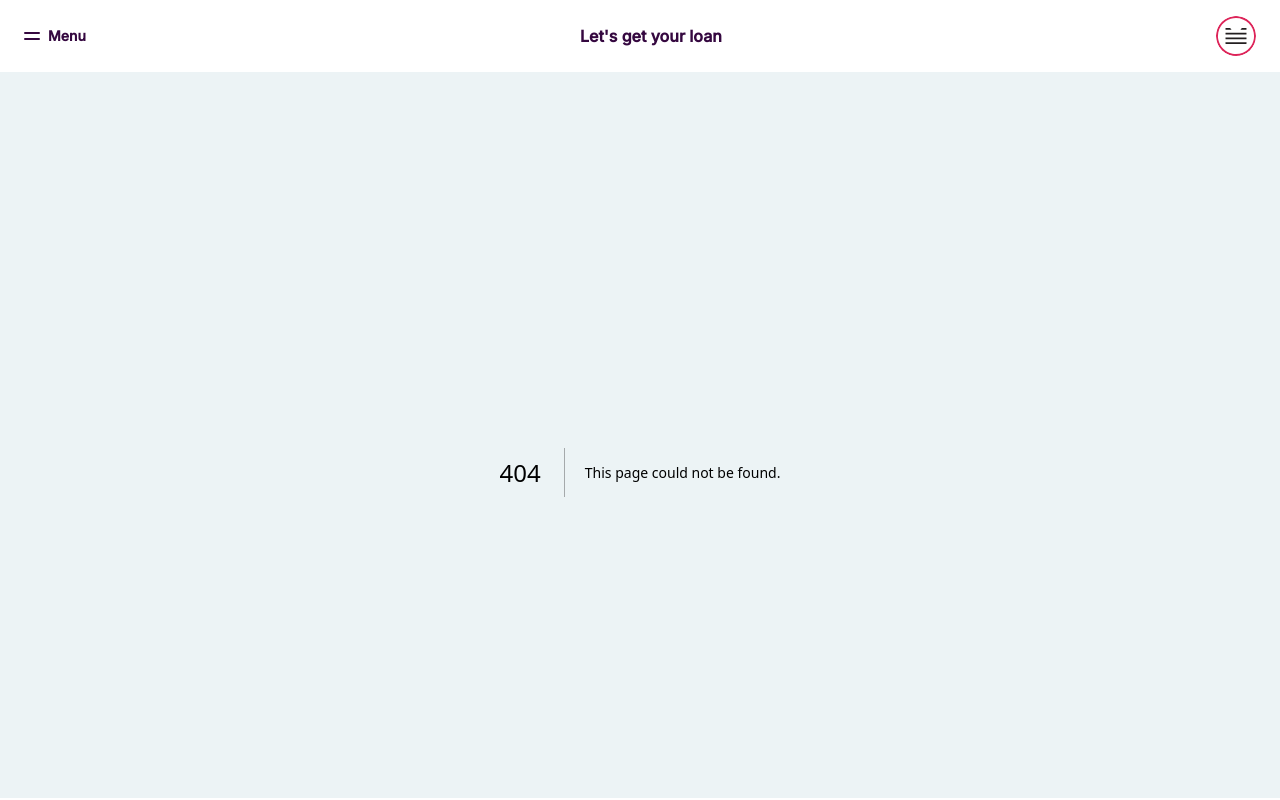
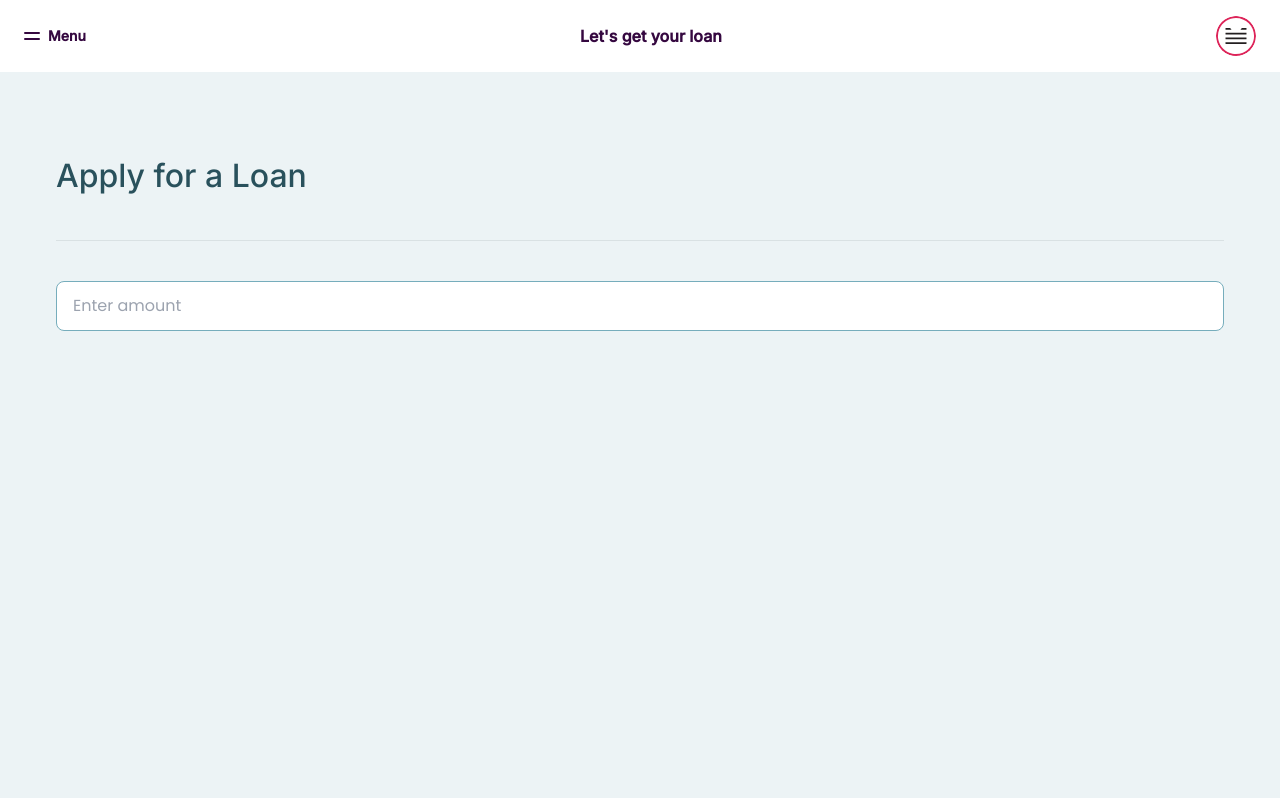
Before and after one commit to zneret03/loan-app, a Next.js app: page /apply-loan in a window 1280 px wide. Before the commit this address had no page. Built offline with nearby package versions, Linux system fonts and the light colour scheme.

Commit message:
adding apply-loan page

```diff
--- /dev/null
+++ b/app/apply-loan/page.tsx
@@ -0,0 +1,16 @@
+import { BaseLine } from '@/components'
+import { poppins } from '@/utils'
+
+const Page = (): JSX.Element => (
+  <main>
+    <BaseLine title='Apply for a Loan'>
+      <input
+        type='text'
+        className={`${poppins.className} border border-primary rounded-lg text-base text-dark-primary outline-none pl-4 py-3 w-full`}
+        placeholder='Enter amount'
+      />
+    </BaseLine>
+  </main>
+)
+
+export default Page
--- a/app/create-account/page.tsx
+++ b/app/create-account/page.tsx
@@ -2,7 +2,7 @@
 import { Button } from '@/components'
 import { useRouter } from 'next/navigation'
 
-const CreateAccount = (): JSX.Element => {
+const Page = (): JSX.Element => {
   const router = useRouter()
 
   const previousPage = (): void => {
@@ -27,4 +27,4 @@ const CreateAccount = (): JSX.Element => {
     </main>
   )
 }
-export default CreateAccount
+export default Page
--- a/app/layout.tsx
+++ b/app/layout.tsx
@@ -1,13 +1,7 @@
 import type { Metadata } from 'next'
 import { TopNav } from '@/components'
-import { Inter } from 'next/font/google'
+import { inter } from '@/utils'
 import '@/styles/tailwind.css'
-
-const inter = Inter({
-  subsets: ['latin'],
-  weight: '500',
-  style: ['normal']
-})
 
 export const metadata: Metadata = {
   title: 'Loan app',
@@ -23,7 +17,7 @@ export default function RootLayout({
     <html lang='en'>
       <body className={inter.className}>
         <TopNav />
-        <div className='bg-gray h-[calc(100vh-74px)] overflow-hidden'>
+        <div className='bg-gray h-[calc(100vh-74px)] px-[56px] overflow-hidden'>
           {children}
         </div>
       </body>
--- a/app/page.tsx
+++ b/app/page.tsx
@@ -10,6 +10,21 @@ const Home = (): JSX.Element => {
     router.push('/create-account')
   }
 
+  const gotToApplyLoan = (): void => {
+    router.push('/apply-loan')
+  }
+
+  const ButtonObj = [
+    {
+      label: 'Yes',
+      action: gotToApplyLoan
+    },
+    {
+      label: 'No',
+      action: goToCreateAccount
+    }
+  ]
+
   return (
     <main className='grid place-items-center'>
       <div className='mt-60'>
@@ -18,8 +33,9 @@ const Home = (): JSX.Element => {
         </h1>
 
         <div className='flex justify-center gap-6 mt-16'>
-          <Button label='Yes' />
-          <Button label='No' action={goToCreateAccount} />
+          {ButtonObj.map(({ label, action }) => (
+            <Button label={label} action={action} key={label} />
+          ))}
         </div>
       </div>
     </main>
--- /dev/null
+++ b/components/BaseLine/BaseLine.tsx
@@ -0,0 +1,20 @@
+import { ReactNode } from 'react'
+
+interface BaseLineTypes {
+  title: string
+  children: ReactNode
+  contentStyle?: string
+}
+
+export const BaseLine = ({
+  title,
+  children,
+  contentStyle
+}: BaseLineTypes): JSX.Element => (
+  <main className='mt-[5rem]'>
+    <aside className='grid grid-row-2 gap-y-[2.5rem] divide-y divide-divider-slate'>
+      <h1 className='text-[2rem] text-dark-primary'>{title}</h1>
+      <div className={`pt-[2.5rem] ${contentStyle}`}>{children}</div>
+    </aside>
+  </main>
+)
--- /dev/null
+++ b/components/BaseLine/index.ts
@@ -0,0 +1 @@
+export * from './BaseLine'
--- a/components/Buttons/Button.tsx
+++ b/components/Buttons/Button.tsx
@@ -4,10 +4,16 @@ type ButtonTypes = {
   action?: () => void
 }
 
-export const Button = ({ label, styles, action }: ButtonTypes): JSX.Element => (
+export const Button = ({
+  label,
+  styles,
+  action,
+  ...rest
+}: ButtonTypes): JSX.Element => (
   <button
     className={`border border-2 border-primary bg-transparent hover:bg-primary text-dark-primary hover:text-white rounded-lg py-4 px-16 ${styles}`}
     onClick={action}
+    {...rest}
   >
     <span className='font-semibold text-base'>{label}</span>
   </button>
--- a/components/index.ts
+++ b/components/index.ts
@@ -1,3 +1,4 @@
 export * from './Buttons'
 export * from './Navigation'
 export * from './Icons'
+export * from './BaseLine'
--- a/package.json
+++ b/package.json
@@ -21,7 +21,8 @@
     "next": "13.4",
     "prettier": "^3.2.5",
     "react": "^18",
-    "react-dom": "^18"
+    "react-dom": "^18",
+    "react-hook-form": "^7.50.1"
   },
   "devDependencies": {
     "@types/node": "^20",
--- a/tailwind.config.ts
+++ b/tailwind.config.ts
@@ -7,12 +7,18 @@ const config: Config = {
     './app/**/*.{js,ts,jsx,tsx,mdx}'
   ],
   theme: {
+    fontFamily: {
+      inter: ['var(--font-inter)'],
+      poppins: ['var(--font-poppins)']
+    },
     extend: {
       colors: {
         gray: '#ECF3F5',
         white: '#FFFFFF',
         primary: '#76ADBC',
         'dark-primary': '#29515C',
+        divider: '#6EA6B6',
+        'divider-slate': '#D9E1E3',
         secondary: '#350840'
       }
     }
--- /dev/null
+++ b/utils/fonts.ts
@@ -0,0 +1,16 @@
+import { Inter, Poppins } from 'next/font/google'
+
+const inter = Inter({
+  subsets: ['latin'],
+  weight: '500',
+  style: ['normal'],
+  variable: '--font-inter'
+})
+
+const poppins = Poppins({
+  subsets: ['latin'],
+  weight: '400',
+  style: ['normal']
+})
+
+export { inter, poppins }
--- /dev/null
+++ b/utils/index.ts
@@ -0,0 +1 @@
+export * from './fonts'
```
Also changed, not shown: 1 other file (tests, documents, lock files or other folders).
